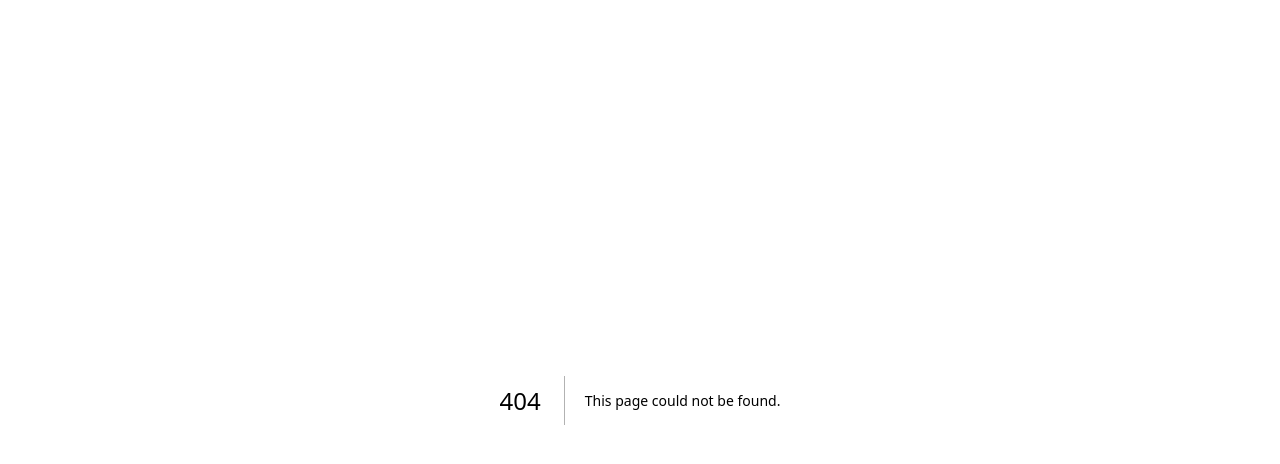
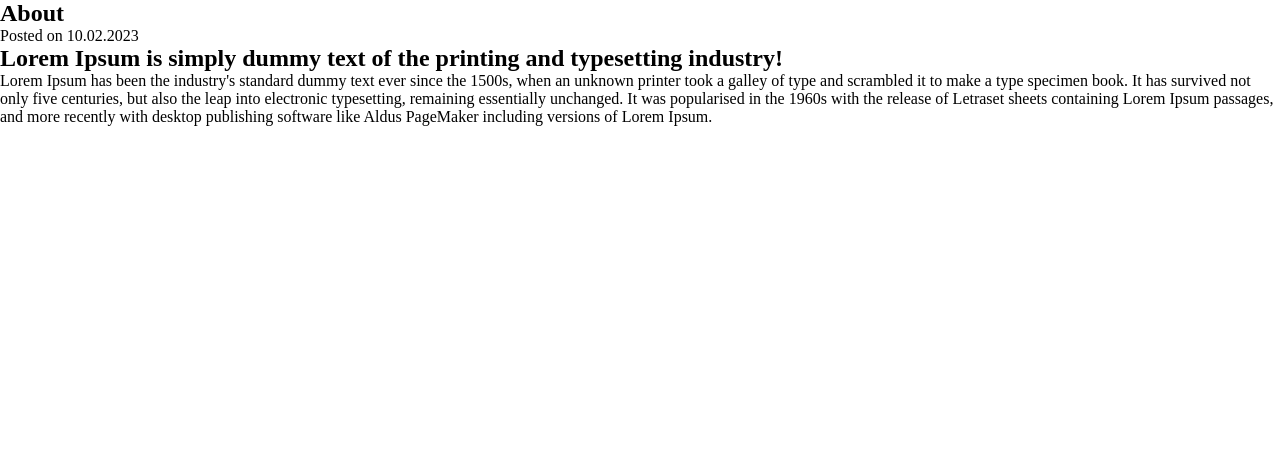
Before and after one commit to eagrigorev/eagrigorev-website, a Next.js app: page /about in a window 1280 px wide. Before the commit this address had no page. Shown: the top 464 px of the page. Built offline with nearby package versions, Linux system fonts and the light colour scheme.

Commit message:
Raw [pageSlug] implementation

```diff
--- /dev/null
+++ b/markdown/pages/about.mdx
@@ -0,0 +1,18 @@
+---
+title: 'About'
+contentType: 'page'
+dateEdited: '14.02.2023'
+datePosted: '10.02.2023'
+excerpt: 'Lorem ipsum pipsum bipsum.'
+featuredImage: 'public/images/pages/featured-about.jpg'
+---
+
+## Lorem Ipsum is simply dummy text of the printing and typesetting industry!
+
+Lorem Ipsum has been the industry's standard dummy text ever since the 1500s,
+when an unknown printer took a galley of type and scrambled it to make a type
+specimen book. It has survived not only five centuries, but also the leap into
+electronic typesetting, remaining essentially unchanged. It was popularised in
+the 1960s with the release of Letraset sheets containing Lorem Ipsum passages,
+and more recently with desktop publishing software like Aldus PageMaker including
+versions of Lorem Ipsum.
--- /dev/null
+++ b/pages/[pageSlug].js
@@ -0,0 +1,46 @@
+import fs from 'fs';
+import path from 'path';
+import matter from 'gray-matter';
+import { marked } from 'marked';
+
+const Page = ({ meta, content }) => {
+  return (
+    <>
+      <h2>{meta.title}</h2>
+      <p>Posted on {meta.datePosted}</p>
+      <div dangerouslySetInnerHTML={{ __html: marked(content) }}></div>
+    </>
+  );
+};
+
+export default Page;
+
+export const getStaticPaths = async () => {
+  const fetchedDir = fs.readdirSync(path.join('markdown/pages'));
+  const paths = fetchedDir.map((file) => {
+    return {
+      params: {
+        pageSlug: file.replace('.mdx', ''),
+      },
+    };
+  });
+  return {
+    paths,
+    fallback: false,
+  };
+};
+
+export const getStaticProps = async ({ params: { pageSlug } }) => {
+  const fetchedFile = fs.readFileSync(
+    path.join('markdown/pages', `${pageSlug}.mdx`),
+    'utf-8'
+  );
+  const { data: meta, content } = matter(fetchedFile);
+  return {
+    props: {
+      meta,
+      pageSlug,
+      content,
+    },
+  };
+};
--- a/styles/globals.css
+++ b/styles/globals.css
@@ -1,107 +1,4 @@
-:root {
-  --max-width: 1100px;
-  --border-radius: 12px;
-  --font-mono: ui-monospace, Menlo, Monaco, 'Cascadia Mono', 'Segoe UI Mono',
-    'Roboto Mono', 'Oxygen Mono', 'Ubuntu Monospace', 'Source Code Pro',
-    'Fira Mono', 'Droid Sans Mono', 'Courier New', monospace;
-
-  --foreground-rgb: 0, 0, 0;
-  --background-start-rgb: 214, 219, 220;
-  --background-end-rgb: 255, 255, 255;
-
-  --primary-glow: conic-gradient(
-    from 180deg at 50% 50%,
-    #16abff33 0deg,
-    #0885ff33 55deg,
-    #54d6ff33 120deg,
-    #0071ff33 160deg,
-    transparent 360deg
-  );
-  --secondary-glow: radial-gradient(
-    rgba(255, 255, 255, 1),
-    rgba(255, 255, 255, 0)
-  );
-
-  --tile-start-rgb: 239, 245, 249;
-  --tile-end-rgb: 228, 232, 233;
-  --tile-border: conic-gradient(
-    #00000080,
-    #00000040,
-    #00000030,
-    #00000020,
-    #00000010,
-    #00000010,
-    #00000080
-  );
-
-  --callout-rgb: 238, 240, 241;
-  --callout-border-rgb: 172, 175, 176;
-  --card-rgb: 180, 185, 188;
-  --card-border-rgb: 131, 134, 135;
-}
-
-@media (prefers-color-scheme: dark) {
-  :root {
-    --foreground-rgb: 255, 255, 255;
-    --background-start-rgb: 0, 0, 0;
-    --background-end-rgb: 0, 0, 0;
-
-    --primary-glow: radial-gradient(rgba(1, 65, 255, 0.4), rgba(1, 65, 255, 0));
-    --secondary-glow: linear-gradient(
-      to bottom right,
-      rgba(1, 65, 255, 0),
-      rgba(1, 65, 255, 0),
-      rgba(1, 65, 255, 0.3)
-    );
-
-    --tile-start-rgb: 2, 13, 46;
-    --tile-end-rgb: 2, 5, 19;
-    --tile-border: conic-gradient(
-      #ffffff80,
-      #ffffff40,
-      #ffffff30,
-      #ffffff20,
-      #ffffff10,
-      #ffffff10,
-      #ffffff80
-    );
-
-    --callout-rgb: 20, 20, 20;
-    --callout-border-rgb: 108, 108, 108;
-    --card-rgb: 100, 100, 100;
-    --card-border-rgb: 200, 200, 200;
-  }
-}
-
 * {
-  box-sizing: border-box;
   padding: 0;
   margin: 0;
 }
-
-html,
-body {
-  max-width: 100vw;
-  overflow-x: hidden;
-}
-
-body {
-  color: rgb(var(--foreground-rgb));
-  background: linear-gradient(
-      to bottom,
-      transparent,
-      rgb(var(--background-end-rgb))
-    )
-    rgb(var(--background-start-rgb));
-}
-
-a {
-  color: inherit;
-  text-decoration: none;
-}
-
-@media (prefers-color-scheme: dark) {
-  html {
-    color-scheme: dark;
-  }
-}
```
Also changed, not shown: pages/index.js (+14 -0 lines), markdown/test.mdx (deleted).
